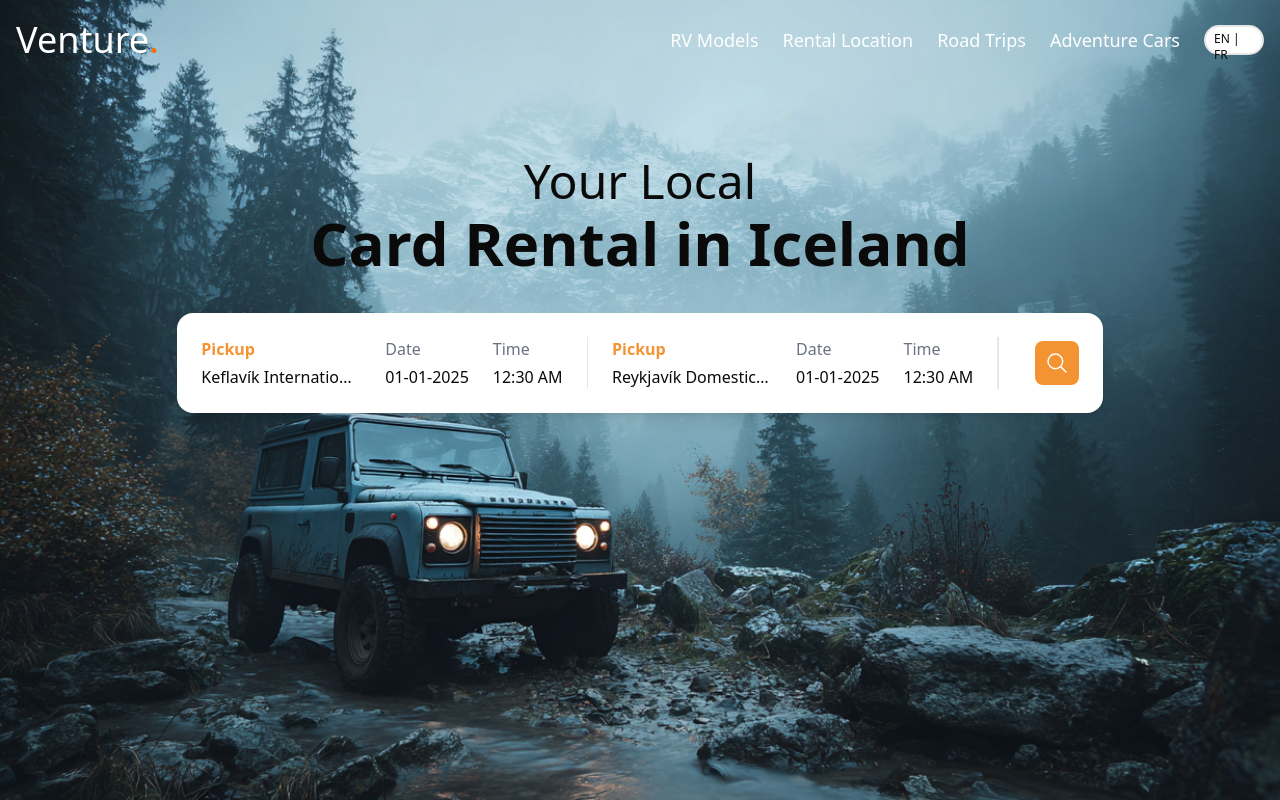
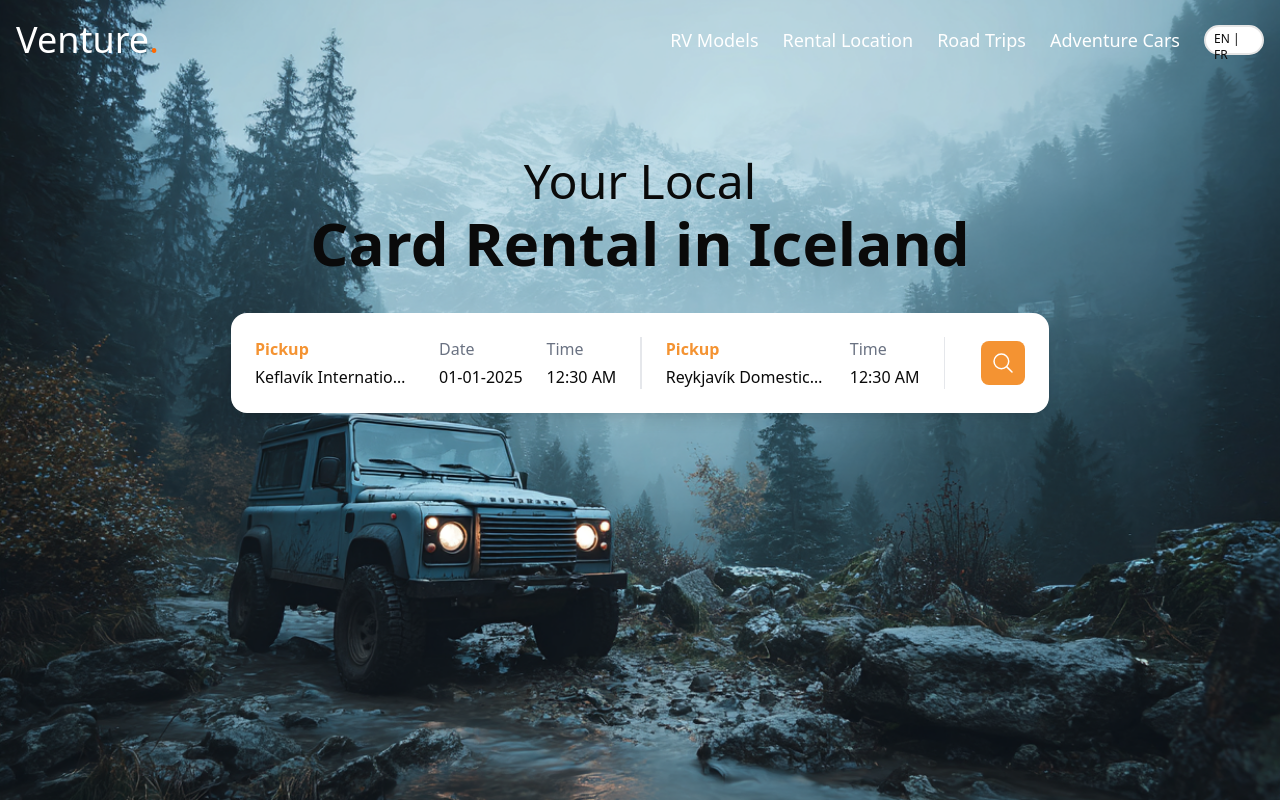
Before and after one commit to giannischiout/iceland-experiences, a Next.js app: page / in a window 1280 px wide. Built offline with nearby package versions, Linux system fonts and the light colour scheme.

Commit message:
:sparkles: (feat): Pickup/Data/Time selects with popover. align the popover properly.

```diff
--- a/src/app/sections/home/filters/fields/select-pickup.tsx
+++ b/src/app/sections/home/filters/fields/select-pickup.tsx
@@ -20,16 +20,22 @@ type Props = {
 export function SelectPickup({ options, value, onChange, alignRight }: Props) {
   const { anchorRef, open, onClose, onToggle } = usePopover<HTMLDivElement>();
 
+  console.log({ open });
   const handleChange = (newValue: Value) => {
     onChange(newValue);
     onClose();
+  };
+
+  const handleToggle = () => {
+    console.log("used");
+    onToggle();
   };
   return (
     <>
       <FieldWrapper isPrimary label="Pickup">
         <div
           ref={anchorRef}
-          onClick={onToggle}
+          onClick={handleToggle}
           className="text-md w-[160px] cursor-pointer truncate overflow-hidden font-medium whitespace-nowrap"
         >
           {value.label}
--- a/src/app/sections/home/filters/index.tsx
+++ b/src/app/sections/home/filters/index.tsx
@@ -5,9 +5,9 @@ import { IoSearchOutline } from "react-icons/io5";
 import { SelectTime } from "@/app/sections/home/filters/fields/select-time";
 import { SelectPickup } from "@/app/sections/home/filters/fields/select-pickup";
 import { SelectDate } from "@/app/sections/home/filters/fields/select-date";
-import { usePopover } from "@/hooks/use-popover";
 import { Popover } from "@/components/popover";
 import { cn } from "@/lib/utils";
+import { usePopover } from "@/hooks/use-popover";
 
 export const Filters = () => {
   const [state, setState] = useState({
@@ -18,16 +18,30 @@ export const Filters = () => {
     pickupTime: timeOptions[1],
     returnTime: "13:30",
   });
-  const { anchorRef, onToggle, onClose, open } = usePopover<HTMLDivElement>();
+  const [openPopover, setOpenPopover] = useState<
+    "pickup" | "returnPickup" | "pickupTime" | "returnTime" | "date" | null
+  >(null);
+
+  const datePopover = usePopover<HTMLDivElement>();
   const handleChange = (key: any, value: any) => {
     setState((prev) => ({ ...prev, [key]: value }));
   };
 
   return (
+    <div className="z-200 mt-[6%] flex w-full flex-1 flex-col items-center gap-10 overflow-hidden">
+      <div
+        className={cn(
+          "flex max-w-[700px] flex-col gap-2 text-center transition-all duration-400 ease-in-out",
+          datePopover.open && "opacity-0",
+        )}
+      >
+        <h1 className="text-5xl font-light">Your Local </h1>
+        <h1 className="text-6xl font-bold">Card Rental in Iceland</h1>
+      </div>
       <div
         className={cn(
           "relative top-0 flex items-center gap-6 rounded-2xl bg-red-100 bg-white p-6 shadow-lg transition-[top] duration-300 ease-in-out",
-        open && "-top-40",
+          datePopover.open && "-top-40 delay-250",
         )}
       >
         <div className="flex items-center gap-6">
@@ -37,8 +51,8 @@ export const Filters = () => {
             onChange={(val) => handleChange("pickup", val)}
           />
           <SelectDate
-          anchorRef={anchorRef}
-          onClick={onToggle}
+            anchorRef={datePopover.anchorRef}
+            onClick={datePopover.onToggle}
             value={state.startDate}
           />
           <SelectTime
@@ -55,11 +69,11 @@ export const Filters = () => {
             value={state.return}
             onChange={(val) => handleChange("return", val)}
           />
-        <SelectDate
-          anchorRef={anchorRef}
-          onClick={onToggle}
-          value={state.startDate}
-        />
+          {/*<SelectDate*/}
+          {/*  anchorRef={anchorRef}*/}
+          {/*  onClick={onToggle}*/}
+          {/*  value={state.startDate}*/}
+          {/*/>*/}
           <SelectTime
             alignRight
             options={timeOptions}
@@ -71,13 +85,14 @@ export const Filters = () => {
         <SubmitButton />
         <Popover
           maxMenuHeight={450}
-        className="h-[450px] w-full"
-        onClose={onClose}
-        open={open}
-        anchorRef={anchorRef}
+          className="h-[450px] w-full duration-500"
+          onClose={datePopover.onClose}
+          open={datePopover.open}
+          anchorRef={datePopover.anchorRef}
         >
           <div className="min-h-[600px] w-full bg-red-100">tesst</div>
         </Popover>
+      </div>
     </div>
   );
 };
--- a/src/app/sections/home/index.tsx
+++ b/src/app/sections/home/index.tsx
@@ -15,10 +15,7 @@ export async function HomePageView() {
           src="/assets/2.png"
           className="object-cover"
         />
-        <div className="z-200 mt-[6%] flex w-full flex-1 flex-col items-center gap-10">
-          <Content />
-          <Filters />
-        </div>
+        <Filters />
       </section>
     </main>
   );
--- a/src/hooks/use-click-outside.ts
+++ b/src/hooks/use-click-outside.ts
@@ -1,36 +1,34 @@
-import type { RefObject } from 'react'
-import { useEffect, useRef } from 'react'
+import type { RefObject } from "react";
+import { useEffect, useRef } from "react";
 
-
-type HandlerType = () => void
-
+type HandlerType = () => void;
 
 export function useClickOutside<T extends HTMLElement>(
   handler: HandlerType,
-  anchorRef: RefObject<HTMLElement | null>
-
+  anchorRef: RefObject<HTMLElement | null>,
 ): RefObject<T | null> {
-  const ref = useRef<T>(null)
+  const ref = useRef<T>(null);
+  console.log("2222");
   useEffect(() => {
     const listener = (event: MouseEvent | TouchEvent) => {
-      const dropdownEl = ref.current
-      const anchorEl = anchorRef?.current
-      const target = event.target as Node
+      const dropdownEl = ref.current;
+      const anchorEl = anchorRef?.current;
+      const target = event.target as Node;
 
       if (
         (dropdownEl && dropdownEl.contains(target)) ||
         (anchorEl && anchorEl.contains(target))
       ) {
-        return
+        return;
       }
-      handler()
-    }
-    document.addEventListener('mousedown', listener);
-    document.addEventListener('touchstart', listener); // For mobile support
+      handler();
+    };
+    document.addEventListener("mousedown", listener);
+    document.addEventListener("touchstart", listener); // For mobile support
     return () => {
-      document.removeEventListener('mousedown', listener);
-      document.removeEventListener('touchstart', listener);
+      document.removeEventListener("mousedown", listener);
+      document.removeEventListener("touchstart", listener);
     };
-  }, [handler])
-  return ref
+  }, [handler]);
+  return ref;
 }
```
Lines whose indentation alone changed are shown as unchanged.
